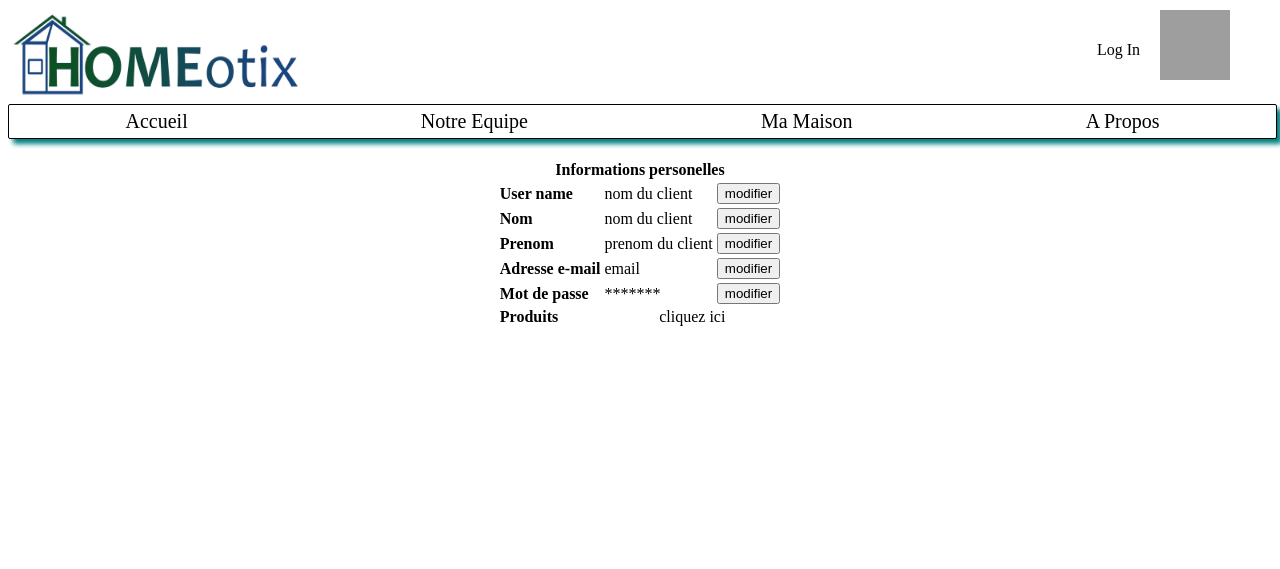
After one commit to mabk748/Projet-IOT, a PHP site: page /client_page.php in a window 1280 px wide. The commit adds this page. Shown: the top 569 px of the page. Run offline with PHP 8.4, Linux system fonts and the light colour scheme; grey boxes are pictures that could not be loaded.

Commit message:
ajout de client page.php

```diff
--- /dev/null
+++ b/Site Web/Front End/client_page.php
@@ -0,0 +1,64 @@
+<?php
+
+    session_start();
+
+    require("basicFunctions.php");
+
+?>
+
+<!DOCTYPE html>
+<html lang="en">
+<link rel="stylesheet" href="site.css" type="text/css"/>
+<head>
+    <title>Espace client</title>
+    <link rel="shortcut icon" href="HOMEotix_shortlogo.jpg">
+</head>
+<body>
+
+    <?php   require("header.php");   ?>
+
+    <div class="relative">
+            <table align="center">
+                <thead>
+                    <tr>
+                        <th colspan="3">Informations personelles</th>
+                    </tr>
+                </thead>
+                <tbody>
+                    <tr>
+                        <td><b>User name</b></td>
+                        <td>nom du client</td>
+                        <td><button>modifier</button></td>
+                    </tr>
+                    <tr>
+                        <td><b>Nom</b></td>
+                        <td>nom du client</td>
+                        <td><button>modifier</button></td>
+                    </tr>
+                    <tr>
+                        <td><b>Prenom</b></td>
+                        <td>prenom du client</td>
+                        <td><button>modifier</button></td>
+                    </tr>
+                    <tr>
+                        <td><b>Adresse e-mail</b></td>
+                        <td>email</td>
+                        <td><button>modifier</button></td>
+                    </tr>
+                    <tr>
+                        <td><b>Mot de passe</b></td>
+                        <td>*******</td>
+                        <td><button>modifier</button></td>
+                    </tr>
+                    <tr>
+                        <td><b>Produits</b></td>
+                        <td align="center" colspan="2"><a href="Maison.php">cliquez ici</a></td>
+                    </tr>
+                </tbody>
+            </table>
+    </div>
+
+    <?php   require("footer.html"); ?>
+
+</body>
+</html>
--- a/Site Web/Front End/header.php
+++ b/Site Web/Front End/header.php
@@ -9,7 +9,7 @@
                 <a href="logout.php">Log Out</a>
             </div>
             <div style="width:10%;"></div>
-            <a href="Maison.php" style="inline-size: 100px;"><img src="Icone_Personne.png" style="width:70px;height:70px;"><a> <!-- Amene a parametre client -->
+            <a href="client_page.php" style="inline-size: 100px;"><img src="Icone_Personne.png" style="width:70px;height:70px;"><a> <!-- Amene a parametre client -->
         </div>
     </div>
         <ul>
```
